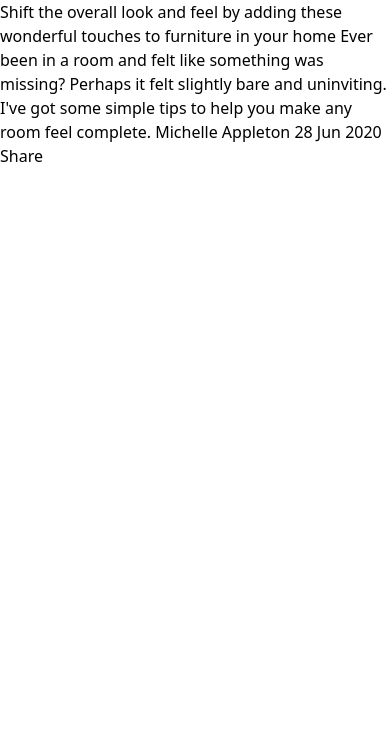
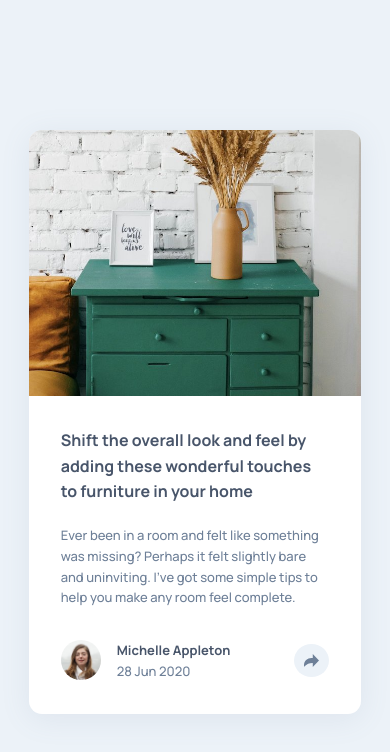
Before and after one commit to robinjmm/article-preview-component, a website: page index.html in a window 390 px wide. Drawn offline with nearby package versions, Linux system fonts and the light colour scheme; files that its build step writes are made by us from their sources.

Commit message:
Add styles for small screen sizes

```diff
--- a/index.html
+++ b/index.html
@@ -9,21 +9,46 @@
 
     <!-- Custom Styles -->
     <link rel="stylesheet" href="./css/styles.css">
+
+    <!-- Google Fonts -->
+    <link rel="preconnect" href="https://fonts.googleapis.com">
+    <link rel="preconnect" href="https://fonts.gstatic.com" crossorigin>
+    <link href="https://fonts.googleapis.com/css2?family=Manrope:wght@500;700&display=swap" rel="stylesheet">
 </head>
 
 <body>
+    <main>
+        <article class="card">
+            <img src="./images/drawers.jpg" alt="A green drawer with a vase">
+            <div class="card__content">
+                <div class="card__body">
+                    <h2 class="card__heading">
+                        Shift the overall look and feel by adding these wonderful
+                        touches to furniture in your home
+                    </h2>
+                    <p>
+                        Ever been in a room and felt like something was missing? Perhaps
+                        it felt slightly bare and uninviting. I've got some simple tips
+                        to help you make any room feel complete.
+                    </p>
+                </div>
 
-    Shift the overall look and feel by adding these wonderful
-    touches to furniture in your home
+                <div class="card__footer">
+                    <div class="card__footer-author">
+                        <img class="card__avatar" src="./images/avatar-michelle.jpg" alt="A woman with blonde hair">
+                        <div class="card__info">
+                            <p class="card__name">Michelle Appleton</p>
+                            <p>28 Jun 2020</p>
+                        </div>
+                    </div>
 
-    Ever been in a room and felt like something was missing? Perhaps
-    it felt slightly bare and uninviting. I've got some simple tips
-    to help you make any room feel complete.
-
-    Michelle Appleton
-    28 Jun 2020
-
-    Share
+                    <div class="card__share-icon">
+                        <img src="./images/icon-share.svg" alt="An arrow share icon">
+                    </div>
+                </div>
+            </div>
+        </article>
+    </main>
 </body>
 
 </html>
--- /dev/null
+++ b/scss/base/_variables.scss
@@ -0,0 +1,31 @@
+:root {
+    // Colors
+    --primary-color: hsl(214, 17%, 51%);
+    --dark-accent-color: hsl(217, 19%, 35%);
+    --icon-color: hsl(212, 23%, 69%);
+
+    --bg-main: hsl(210, 46%, 95%);
+    --bg-icon: hsl(210, 46%, 95%);
+    --bg-card: hsl(0, 0%, 100%);
+    --bg-dark: hsl(217, 19%, 35%);
+
+
+    // Fonts
+    --ff-primary: 'Manrope', sans-serif;
+    --fw-normal: 500;
+    --fw-bold: 700;
+}
+
+// Functions
+@function rem($value) {
+    $remValue: calc(($value / 1rem) * 1rem);
+    @return $remValue;
+}
+
+
+// $value is the desired size
+// $base is font-size of the parent
+@function em($value, $base) {
+    $emValue: calc(($value / $base) * 1em);
+    @return $emValue;
+}
--- /dev/null
+++ b/scss/components/_card.scss
@@ -0,0 +1,55 @@
+@use '../base/variables' as *;
+
+.card {
+    background-color: var(--bg-card);
+    width: 95%;
+    max-width: rem(350px);
+    margin: 0 auto;
+    color: var(--primary-color);
+    line-height: 1.6;
+    border-radius: 1em;
+    overflow: hidden;
+    box-shadow: 0px 5px 30px hsla(214, 17%, 51%, 0.11);
+
+    &__body {
+        padding: rem(32px);
+    }
+
+    &__heading {
+        color: var(--dark-accent-color);
+        font-size: rem(16px);
+        font-weight: var(--fw-bold);
+        margin-bottom: em(20px, 16px);
+    }
+
+    &__footer {
+        padding: 0 rem(32px) rem(32px);
+        display: flex;
+        align-items: center;
+        justify-content: space-between;
+    }
+
+    &__footer-author {
+        display: flex;
+        gap: 1rem;
+    }
+
+    &__avatar {
+        width: rem(40px);
+        height: rem(40px);
+        border-radius: 50%;
+    }
+
+    &__name {
+        color: var(--dark-accent-color);
+        font-weight: var(--fw-bold);
+    }
+
+    &__share-icon {
+        cursor: pointer;
+        color: var(--icon-color);
+        background-color: var(--bg-icon);
+        padding: rem(10px);
+        border-radius: 50%;
+    }
+}
--- /dev/null
+++ b/scss/layout/_layout.scss
@@ -0,0 +1,12 @@
+@use '../base/variables' as *;
+
+body {
+    padding: 10vh 0;
+    font-size: rem(13px);
+    font-family: var(--ff-primary);
+    width: 100%;
+    background-color: var(--bg-main);
+    display: flex;
+    justify-content: center;
+    align-items: center;
+}
--- a/scss/styles.scss
+++ b/scss/styles.scss
@@ -1,3 +1,7 @@
 @use 'base/reset';
 
 @use 'base/defaults';
+
+@use 'components/card';
+
+@use 'layout/layout';
```
